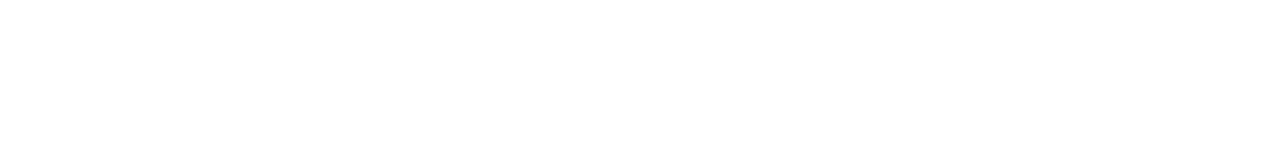
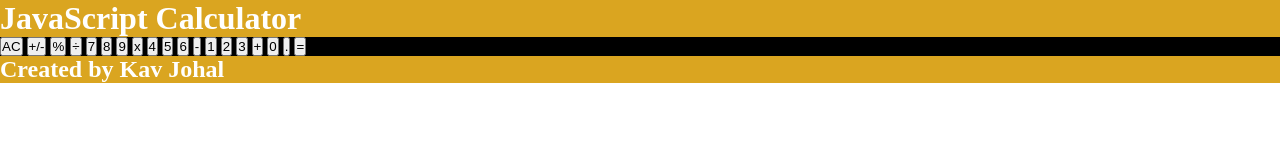
Before and after one commit to kav97/JavaScript-Calculator, a plain HTML site: page index.html in a window 1280 px wide. Drawn offline with Linux system fonts and the light colour scheme.

Commit message:
added variables.scss with temp col, added buttons to index.html

```diff
--- /dev/null
+++ b/_variables.scss
@@ -0,0 +1,7 @@
+$background-color: black;
+$number-text-color: white;
+$number-button-color: grey;
+$top-button-color: lightgrey;
+$top-text-color: black;
+$operation-button-color: orange;
+$header-footer-color: goldenrod;
--- a/index.html
+++ b/index.html
@@ -7,7 +7,48 @@
         <link rel="stylesheet" href="script.js">
         <title>JavaScript Calculator</title>
     </head>
+
     <body>
+        <header>
+            <h1>
+                JavaScript Calculator
+            </h1>
+        </header>
+        <main>
+            <div class="calculator">
+                <div class="calculator__container">
+                    <div class="calculator__screen">
 
+                    </div>
+
+                    <div class="calculator__buttons">
+                        <button>AC</button>
+                        <button>+/-</button>
+                        <button>%</button>
+                        <button>÷</button>
+                        <button>7</button>
+                        <button>8</button>
+                        <button>9</button>
+                        <button>x</button>
+                        <button>4</button>
+                        <button>5</button>
+                        <button>6</button>
+                        <button>-</button>
+                        <button>1</button>
+                        <button>2</button>
+                        <button>3</button>
+                        <button>+</button>
+                        <button>0</button>
+                        <button>.</button>
+                        <button>=</button>
+                    </div>
+                </div>
+            </div>
+        </main>
+        <footer>
+            <h2>
+                Created by Kav Johal
+            </h2>
+        </footer>
     </body>
 </html>
--- a/styles.scss
+++ b/styles.scss
@@ -1,5 +1,28 @@
+@use "./variables" as *;
+
 * {
     margin: 0;
     padding: 0;
     box-sizing: border-box;
 }
+
+body {
+    header {
+        background-color: $header-footer-color;
+
+        h1 {
+            color: $number-text-color;
+        }
+    }
+    main {
+        background-color: $background-color;
+    }
+
+    footer {
+        background-color: $header-footer-color;
+
+        h2 {
+             color: $number-text-color
+        }
+    }
+}
```
Also changed, not shown: styles.css, 1 other file.
